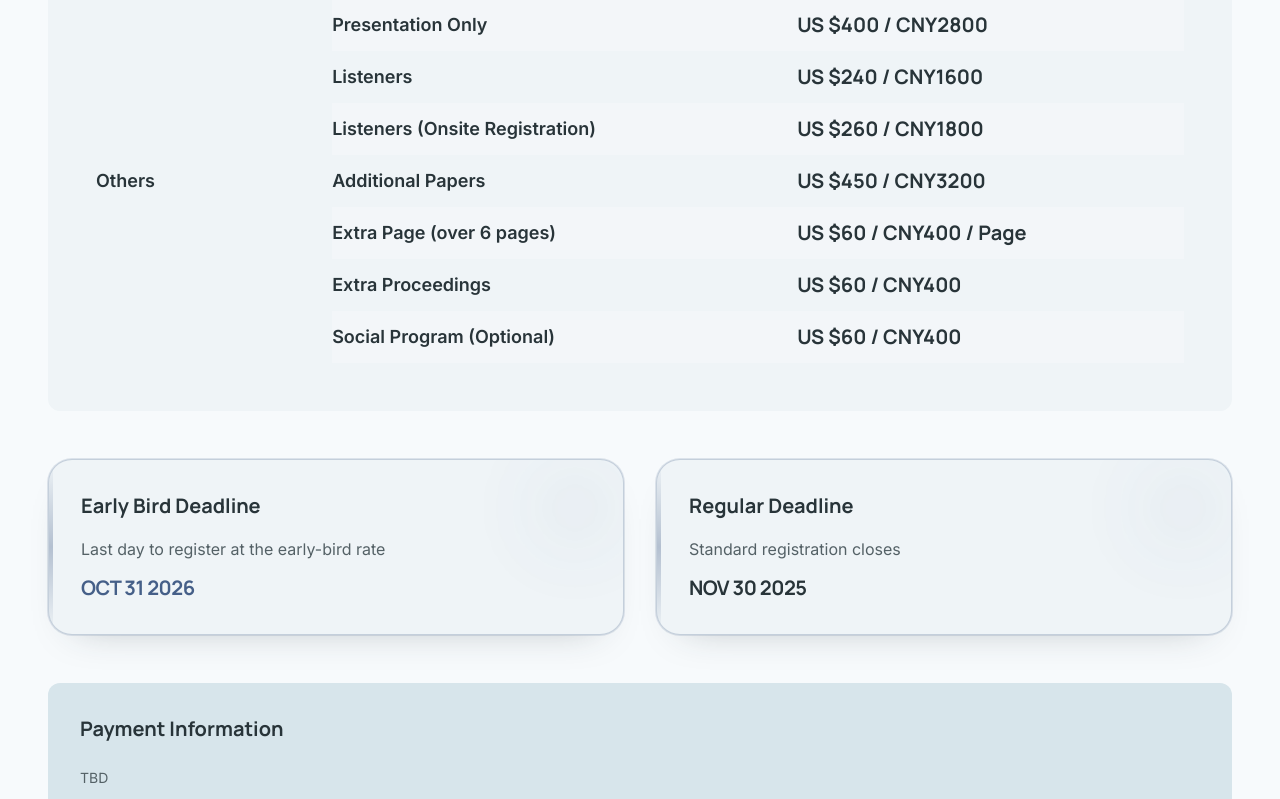
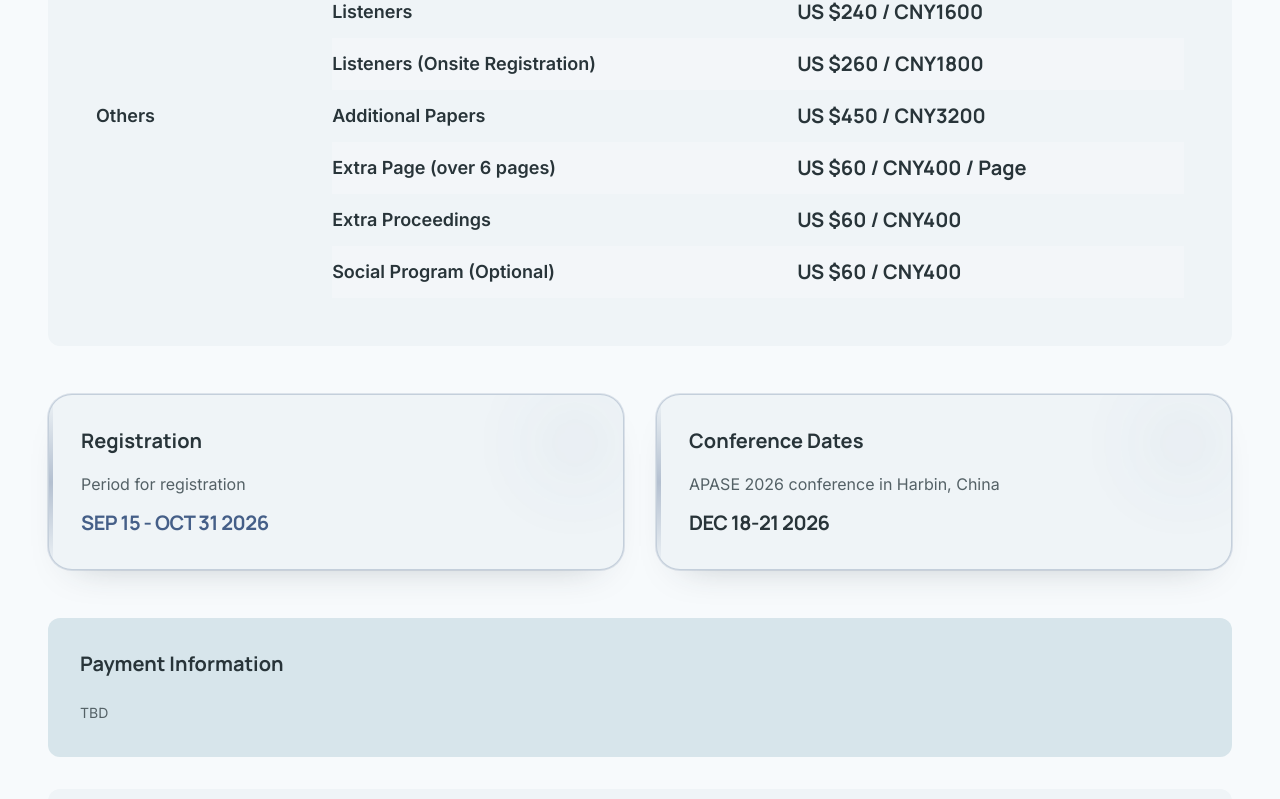
Before and after one commit to ascomlab/apase-web, a Next.js app: page /registration in a window 1280 px wide. Shown: the part 889-1688 px from the top of the page. Built offline with nearby package versions, Linux system fonts and the light colour scheme.

Commit message:
Update page.tsx

```diff
--- a/app/registration/page.tsx
+++ b/app/registration/page.tsx
@@ -53,7 +53,7 @@
           Join the <span className="text-primary">Intellectual</span> Discourse.
         </h1>
         <p className="text-on-surface-variant text-lg md:text-xl leading-relaxed">
-          TBD
+          {/*TBD*/}
         </p>
       </header>
 
@@ -124,26 +124,26 @@
                 <div className="absolute inset-y-0 left-0 w-1 bg-gradient-to-b from-transparent via-primary/35 to-transparent" />
                 <div className="absolute right-0 top-0 h-24 w-24 rounded-full bg-primary/8 blur-2xl transition-opacity duration-300 group-hover:opacity-100 opacity-70" />
                 <h3 className="font-headline font-bold text-xl mb-4 relative z-10">
-                  Early Bird Deadline
+                  Registration
                 </h3>
                 <p className="text-on-surface-variant body-md leading-relaxed mb-3 relative z-10">
-                  Last day to register at the early-bird rate
+                  Period for registration
                 </p>
                 <div className="text-primary font-bold text-xl font-headline tracking-tight relative z-10">
-                  OCT 31 2026
+                  SEP 15 - OCT 31 2026
                 </div>
               </div>
               <div className="group relative overflow-hidden rounded-3xl border bg-surface-container-low p-8 shadow-[0_18px_40px_-28px_rgba(40,52,57,0.35)] transition-all duration-300 hover:-translate-y-1 hover:shadow-[0_26px_60px_-30px_rgba(40,52,57,0.45)] border-primary/25 ring-1 ring-primary/15">
                 <div className="absolute inset-y-0 left-0 w-1 bg-gradient-to-b from-transparent via-primary/35 to-transparent" />
                 <div className="absolute right-0 top-0 h-24 w-24 rounded-full bg-primary/8 blur-2xl transition-opacity duration-300 group-hover:opacity-100 opacity-70" />
                 <h3 className="font-headline font-bold text-xl mb-4 relative z-10">
-                  Regular Deadline
+                  Conference Dates
                 </h3>
                 <p className="text-on-surface-variant body-md leading-relaxed mb-3 relative z-10">
-                  Standard registration closes
+                  APASE 2026 conference in Harbin, China
                 </p>
                 <div className="text-on-surface font-bold text-xl font-headline tracking-tight relative z-10">
-                  NOV 30 2025
+                  DEC 18-21 2026
                 </div>
               </div>
             </div>
```
